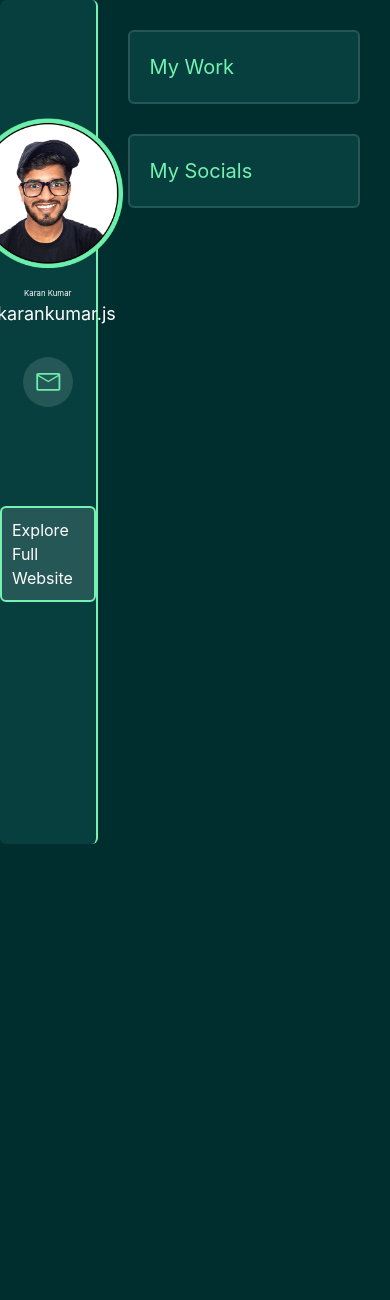
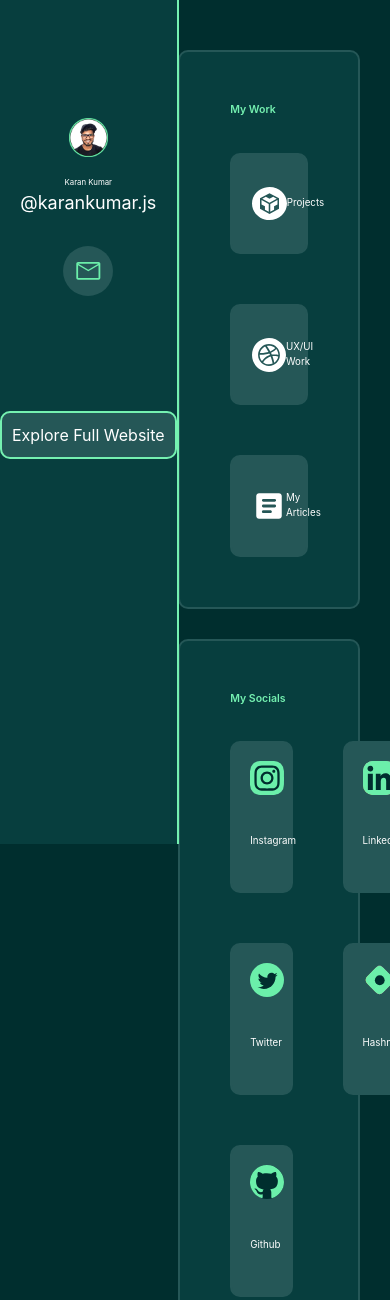
Before and after one commit to karankumarjs/landing-Page, a plain HTML site: page index.html in a window 390 px wide. Shown: the top 1300 px of the page. Before the commit the page ends 844 px from the top, so only its background shows below. Drawn offline with Linux system fonts and the light colour scheme.

Commit message:
image updated

```diff
--- a/03-styles/style.css
+++ b/03-styles/style.css
@@ -15,7 +15,7 @@
 	--fz-xl: 20px;
 	--fz-xxl: 22px;
 	--fz-heading: 2vw;
-	--border-radius: 6px;
+	--border-radius: 10px;
 	--ln: 1.5;
 }
 
@@ -23,9 +23,19 @@
 	box-sizing: border-box;
 	text-decoration: none;
 	color: var(--color-level-1);
-	transition: 0.5s;
 	line-height: var(--ln);
 	border-radius: var(--border-radius);
+}
+*:hover{
+	transition: 0.5s;
+
+}
+
+::-webkit-scrollbar {
+	background-color: var(--color-level-4);
+}
+::-webkit-scrollbar-thumb {
+	background-color: var(--color-level-3);
 }
 body {
 	background-color: var(--color-level-5);
@@ -33,16 +43,23 @@ body {
 	flex-direction: row;
 	margin: 0;
 	font-family: var(--font-primary);
+	overflow-x: hidden;
 }
 nav {
 	background-color: var(--color-level-4);
-	width: 25vw;
-	height: 100vh;
+	min-width: 23vw;
+	height: 100%;
 	border-right: 2px var(--color-level-2) solid;
 	display: flex;
 	align-items: center;
 	flex-direction: column;
 	padding-top: 14vh;
+	flex-grow: 2;
+	border-radius: 0;
+	position: fixed;
+	z-index: 1;
+	/* left: 0;
+	top: 0; */
 }
 nav header {
 	width: 100%;
@@ -51,8 +68,8 @@ nav header {
 	align-items: center;
 }
 .nav-header-img {
-	width: 150px;
-	height: 150px;
+	width: 10vw;
+	height: 10vw;
 	background-image: url("/02-assets/img/profile-img.png");
 	content: " ";
 	background-repeat: no-repeat;
@@ -63,9 +80,7 @@ nav header img {
 	height: 30%;
 	margin: 2vh 0vh;
 }
-.container {
-	flex-grow: 6;
-}
+
 .nav-body {
 	display: flex;
 	flex-direction: column;
@@ -78,10 +93,11 @@ nav header img {
 .nav-body .sub-heading {
 	font-size: var(--fz-lg);
 }
+
 .social-btn {
 	width: 50px;
 	height: 50px;
-	/* padding: 10px; */
+	padding: 10px;
 	background-color: var(--color-level-3);
 	margin: 30px 0px;
 	border-radius: 50px;
@@ -95,43 +111,244 @@ nav header img {
 	width: 30px;
 	height: 30px;
 }
-.social-btn:hover {
-	color: var(--color-level-4);
-	background: var(--color-level-2);
-}
 .nav-footer {
 	display: flex;
 	justify-content: flex-end;
 	margin-top: 20%;
 }
-.explore-btn {
+.explore-btn,
+.footer-explore-btn {
 	padding: 10px;
 	background-color: var(--color-level-3);
+	border: 2px var(--color-level-3) solid;
 	margin: 30px 0px;
+	cursor: pointer;
 	border: 2px var(--color-level-2) solid;
+
+}
+.explore-btn:hover,
+.footer-explore-btn:hover {
+	background-color:var(--color-level-2);
+	color: var(--color-level-5);
+
+}
+.container {
+	margin: 20px;
+	margin-left: 23vw;
+}
+section {
+	height: auto;
+	background-color: var(--color-level-4);
+	border: 2px var(--color-level-3) solid;
+	margin: 30px;
+	padding: 50px;
+	display: flex;
+	flex-direction: column;
+}
+.section-heading {
+	font-size: 1.4vw;
+	color: var(--color-level-2);
+	margin-bottom: 35px;
+	font-weight: 600;
+}
+
+.section-items {
+	display: grid;
+	row-gap: 50px;
+	column-gap: 50px;
+	grid-template-columns: repeat(3, auto);
+}
+.item {
+	min-width: 20vw;
+	height: 12vh;
+	border: 2px var(--color-level-3) solid;
+	background-color: var(--color-level-3);
+	display: flex;
+	align-items: center;
+	padding: 20px;
+	border-radius: var(--border-radius);
 	cursor: pointer;
 }
-.explore-btn:hover {
-	color: var(--color-level-4);
-	background: var(--color-level-2);
+.item:hover,
+.social-item:hover,
+.social-btn:hover {
+	border: 2px var(--color-level-2) solid;
+
 }
-.container{
+.item-img {
+	flex-grow: 1;
+	display: flex;
+	align-items: center;
 }
-section{
-    height: auto;
-    background-color: var(--color-level-4);
-    border:2px var(--color-level-3) solid;
-    margin: 30px;
-    padding: 20px;
+.item-img img,
+.social-item-img img {
+	/* width: 4vw; */
+	height: 4vh;
 }
-.section-heading{
-    font-size: var(--fz-xl);
-    color: var(--color-level-2);
+.item-title {
+	flex-grow: 5;
+	font-size: 1.2vw;
+	display: flex;
+	align-items: center;
 }
-.section-items{
-    display: grid;
-    grid-template-columns: auto auto;
+
+.social-section-items {
+	display: grid;
+	row-gap: 50px;
+	column-gap: 50px;
+	flex-wrap: wrap;
+	grid-template-columns: repeat(5, auto);
 }
-.item{
-    width:;
+.social-item {
+	width: 10vw;
+	height: 15vh;
+	border: 2px var(--color-level-3) solid;
+	background-color: var(--color-level-3);
+	display: flex;
+	flex-direction: column;
+	justify-items: left;
+	border-radius: var(--border-radius);
+	cursor: pointer;
+	padding: 18px;
 }
+.social-item-img {
+	display: flex;
+	justify-content: left;
+	align-items: left;
+	margin-bottom: 15px;
+}
+
+.footer-explore-btn {
+	display: none;
+	border: 2px var(--color-level-2) solid;
+
+}
+footer{
+	display: flex;
+	justify-content: center;
+}
+.footer-explore-btn:hover {
+	background-color:var(--color-level-2);
+	color: var(--color-level-5);
+}
+/* Large Devices (desktops, less then 1200px) */
+@media screen and (max-width: 1200px) {
+}
+
+/* Medium Devices (tablets, less then 992px) */
+@media screen and (max-width: 992px) {
+	nav {
+		min-width: 25vw;
+	}
+	.container {
+		margin-left: 24vw;
+	}
+}
+
+/* Small Devices (landscapes phones, less then 768px) */
+@media screen and (max-width: 768px) {
+	nav {
+		min-width: 38vw;
+	}
+	.container {
+		margin-left: 38vw;
+		min-width: 62vw;
+	}
+	.section {
+		width: 40px;
+	}
+	.section-heading {
+		font-size: 2.7vw;
+	}
+	.section-items {
+		grid-template-columns: auto;
+	}
+	.item {
+		min-width: 10vw;
+	}
+	.item-title {
+		font-size: 2.5vw;
+	}
+	.social-section-items {
+		grid-template-columns: repeat(2, auto);
+	}
+	.social-item {
+		width: 16vw;
+		height: 18vh;
+	}
+}
+
+/* Small Devices (potrait phones, less then 320px) */
+@media screen and (max-width: 320px) {
+	body {
+		display: flex;
+		flex-direction: column;
+	}
+	nav {
+		width: 100%;
+		height: 45vh;
+		border: none;
+		border-bottom: 2px var(--color-level-2) solid;
+		padding-top: 5vh;
+		position: relative;
+	}
+	.nav-header-img {
+		width: 25vw;
+		height: 25vw;
+	}
+	.nav-body .heading {
+		font-size: 6vw;
+		padding-bottom: 5px;
+	}
+	.nav-body .sub-heading {
+		font-size: 3vw;
+	}
+	.container {
+		/* margin-left: 38vw; */
+		margin-left: 0;
+		display: flex;
+		flex-direction: column;
+		justify-content: center;
+	}
+	section {
+		width: 90vw;
+		margin: 20px;
+		padding: 25px;
+
+	}
+
+	.section-heading {
+		font-size: 5.7vw;
+	}
+	.section-items {
+		grid-template-columns: auto;
+	}
+	.item {
+		min-width: 10vw;
+
+	}
+	.item-img{
+		padding-right: 10px;
+	}
+	.item-title {
+		font-size: 4.5vw;
+	}
+	.social-section-items {
+		grid-template-columns: auto auto;
+	}
+	.social-item {
+		width: 30vw;
+		height: 18vh;
+		padding: 10px;
+		padding-top: 20px;
+
+	}
+
+	.explore-btn {
+		display: none;
+	}
+	.footer-explore-btn {
+		display: block;
+
+	}
+}
--- a/index.html
+++ b/index.html
@@ -19,6 +19,7 @@
 		<link rel="stylesheet" href="/03-styles/style.css" />
 		<title>Karan Kumar</title>
 	</head>
+
 	<body>
 		<nav>
 			<header>
@@ -26,34 +27,92 @@
 				<div class="nav-body">
 					<div class="heading">Karan Kumar</div>
 					<div class="sub-heading">@karankumar.js</div>
-					<button class="social-btn">
+					<a href="mailto:karankumar.dev@gmail.com" class="social-btn">
 						<img src="/02-assets/img/mail.svg" alt="" />
-					</button>
+					</a>
 				</div>
 			</header>
 			<div class="nav-footer">
-				<a href="https://karankumar.dev/" class="explore-btn">Explore Full Website</a>
+				<a href="https://karankumar.dev/" class="explore-btn">Explore Full Website</a
+				>
 			</div>
 		</nav>
 		<div class="container">
 			<section id="work">
 				<div class="section-heading">My Work</div>
 				<div class="section-items">
-					<div class="item">
-						<div class="item-img"></div>
-						<div class="item-title"></div>
-					</div>
+					<a
+						target="_blank"
+						href="https://codesandbox.io/u/karankumarjs"
+						class="item"
+					>
+						<div class="item-img">
+							<img src="/02-assets/img/code.svg" alt="" />
+						</div>
+						<div class="item-title">Projects</div>
+					</a>
+					<a
+						target="_blank"
+						href="https://dribbble.com/karankumarjs"
+						class="item"
+					>
+						<div class="item-img">
+							<img src="/02-assets/img/dribbble.svg" alt="" />
+						</div>
+						<div class="item-title">UX/UI Work</div>
+					</a>
+					<a
+						target="_blank"
+						href="https://karankumar.hashnode.dev/"
+						class="item"
+					>
+						<div class="item-img">
+							<img src="/02-assets/img/article.svg" alt="" />
+						</div>
+						<div class="item-title">My Articles</div>
+					</a>
 				</div>
 			</section>
 			<section id="socials">
 				<div class="section-heading">My Socials</div>
-				<div class="section-items">
-					<div class="item">
-						<div class="item-img"></div>
-						<div class="item-title"></div>
+				<div class="social-section-items">
+					<div class="social-item">
+						<div class="social-item-img">
+							<img src="/02-assets/img/instagram.svg" alt="" />
+						</div>
+						<div class="item-title">Instagram</div>
+					</div>
+					<div class="social-item">
+						<div class="social-item-img">
+							<img src="/02-assets/img/linkedin.svg" alt="" />
+						</div>
+						<div class="item-title">LinkedIn</div>
+					</div>
+					<div class="social-item">
+						<div class="social-item-img">
+							<img src="/02-assets/img/Twitter.svg" alt="" />
+						</div>
+						<div class="item-title">Twitter</div>
+					</div>
+					<div class="social-item">
+						<div class="social-item-img">
+							<img src="/02-assets/img/hashnode.svg" alt="" />
+						</div>
+						<div class="item-title">Hashnode</div>
+					</div>
+					<div class="social-item">
+						<div class="social-item-img">
+							<img src="/02-assets/img/github.svg" alt="" />
+						</div>
+						<div class="item-title">Github</div>
 					</div>
 				</div>
 			</section>
 		</div>
+		<footer>
+			<a href="https://karankumar.dev/" class="footer-explore-btn"
+				>Explore Full Website</a
+			>
+		</footer>
 	</body>
 </html>
```
Also changed, not shown: 02-assets/img/Codepen.svg (added), 02-assets/img/Twitter.svg (added), 02-assets/img/article.svg (added), 02-assets/img/code.svg (added), 02-assets/img/dribbble.svg (added), 02-assets/img/github.svg (added), 02-assets/img/hashnode.svg (added), 02-assets/img/instagram.svg (added), 02-assets/img/linkedin.svg (added), 02-assets/img/social-1.svg (deleted), 02-assets/img/web-design.svg (added).
